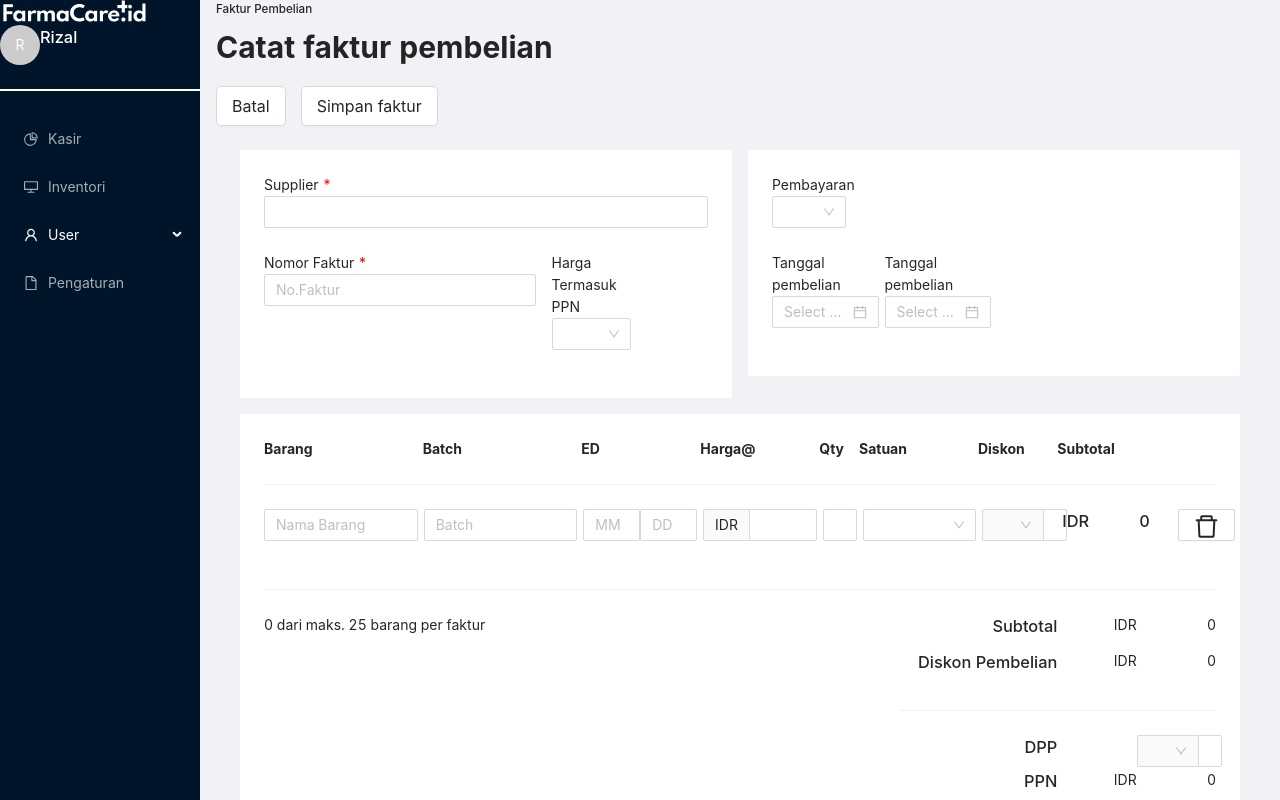
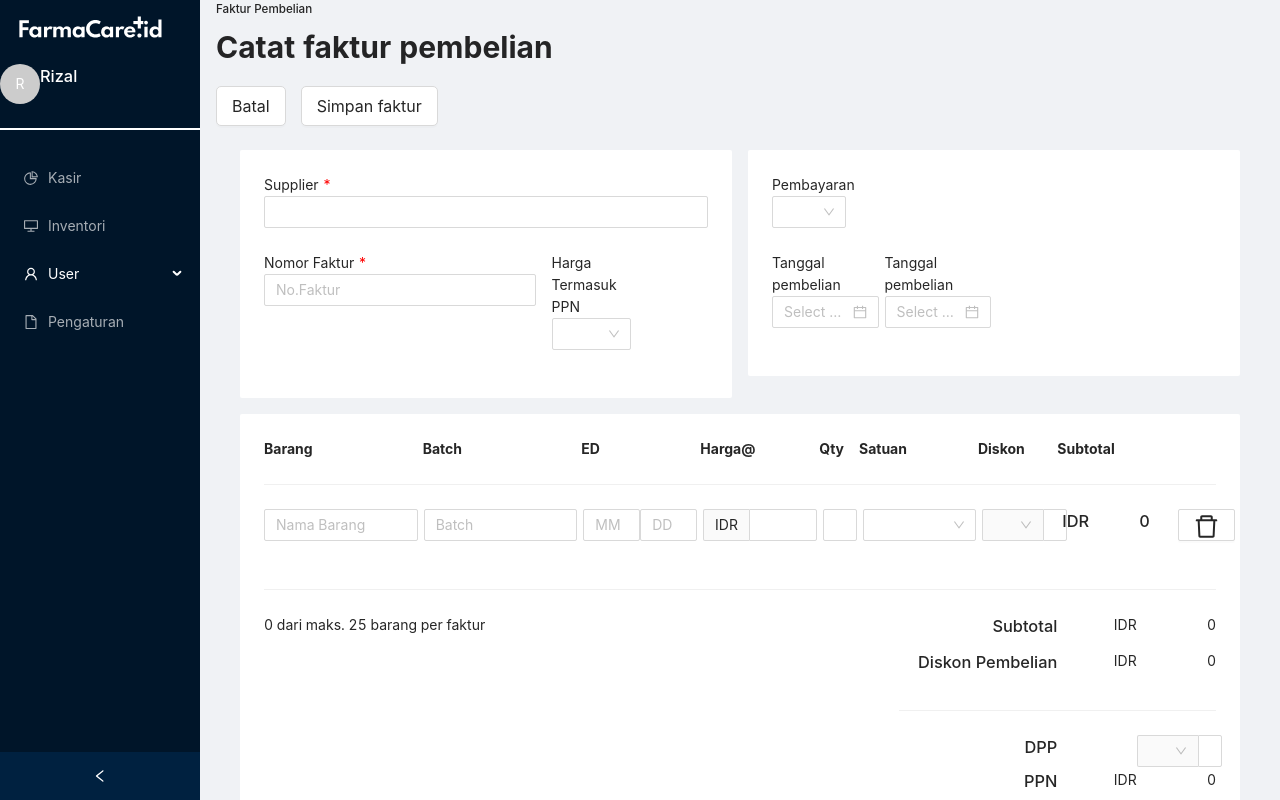
Before and after one commit to YosaRama/Farma-Test, a React (Create React App) app: page / in a window 1280 px wide. Shown: the top 800 px of the page. Built offline with nearby package versions, Linux system fonts and the light colour scheme.

Commit message:
Fix sidebar logo

```diff
--- /dev/null
+++ b/src/containers/TheSidebar.css
@@ -0,0 +1,6 @@
+.logo {
+  height: 32px;
+  margin: 16px;
+  background-image: url(./logo_white.png);
+  background-repeat: no-repeat;
+}
--- a/src/containers/TheSidebar.js
+++ b/src/containers/TheSidebar.js
@@ -7,16 +7,15 @@ import {
   UserOutlined,
 } from "@ant-design/icons";
 import Avatar from "antd/lib/avatar/avatar";
+import "./TheSidebar.css";
 
 const { Sider } = Layout;
 const { SubMenu } = Menu;
 
 export default function TheSidebar() {
   return (
-    <Sider>
-      <div className="logo">
-        <img src="img/logo_white.png" alt="logo" />
-      </div>
+    <Sider collapsible>
+      <div className="logo" />
       <Row>
         <Col>
           <Avatar size="large">R</Avatar>
```
Also changed, not shown: src/containers/logo_white.png (added).
